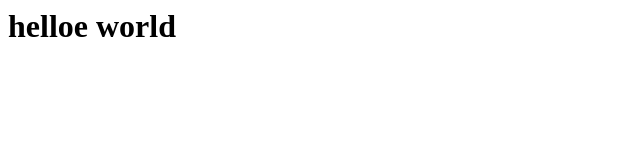
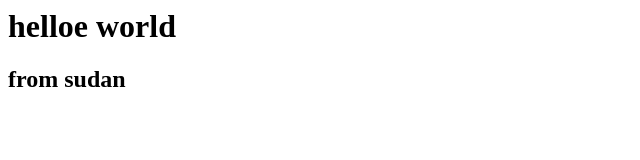
Before and after one commit to mohaelsa/project-x, a plain HTML site: page index.html in a window 1280 px wide. Shown: the whole page, without its empty margins (0-640 px from the left). Drawn offline with Linux system fonts and the light colour scheme.

Commit message:
from sudan

```diff
--- a/index.html
+++ b/index.html
@@ -1 +1,2 @@
 <h1>helloe world</h1>
+<h2>from sudan</h2>
```
